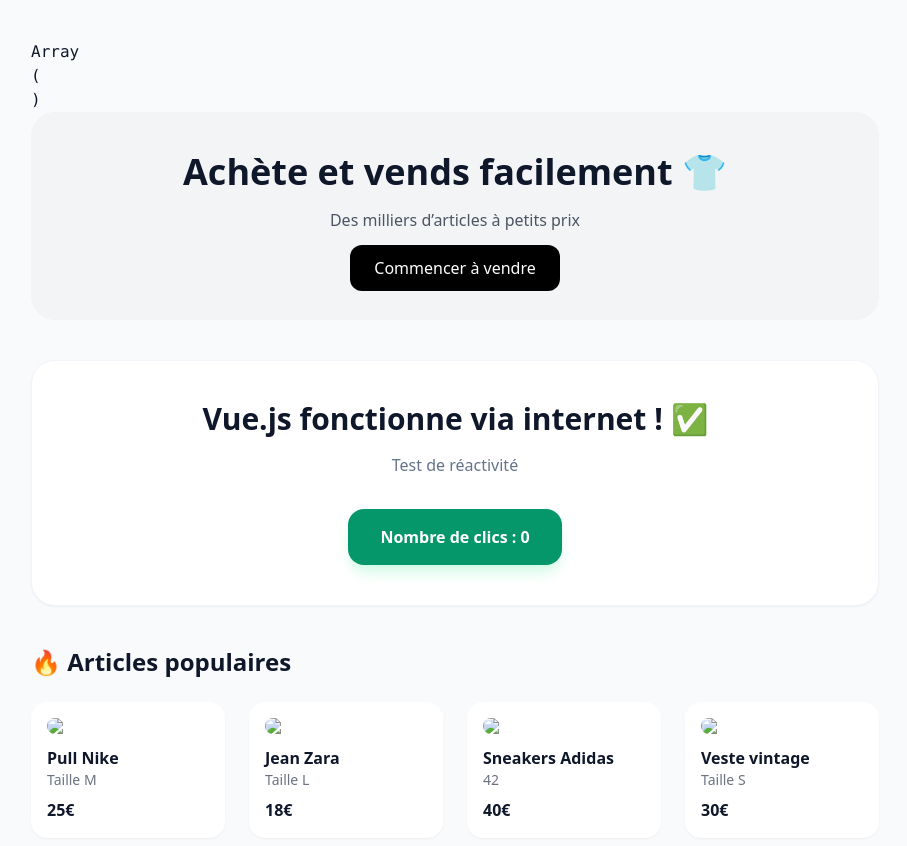
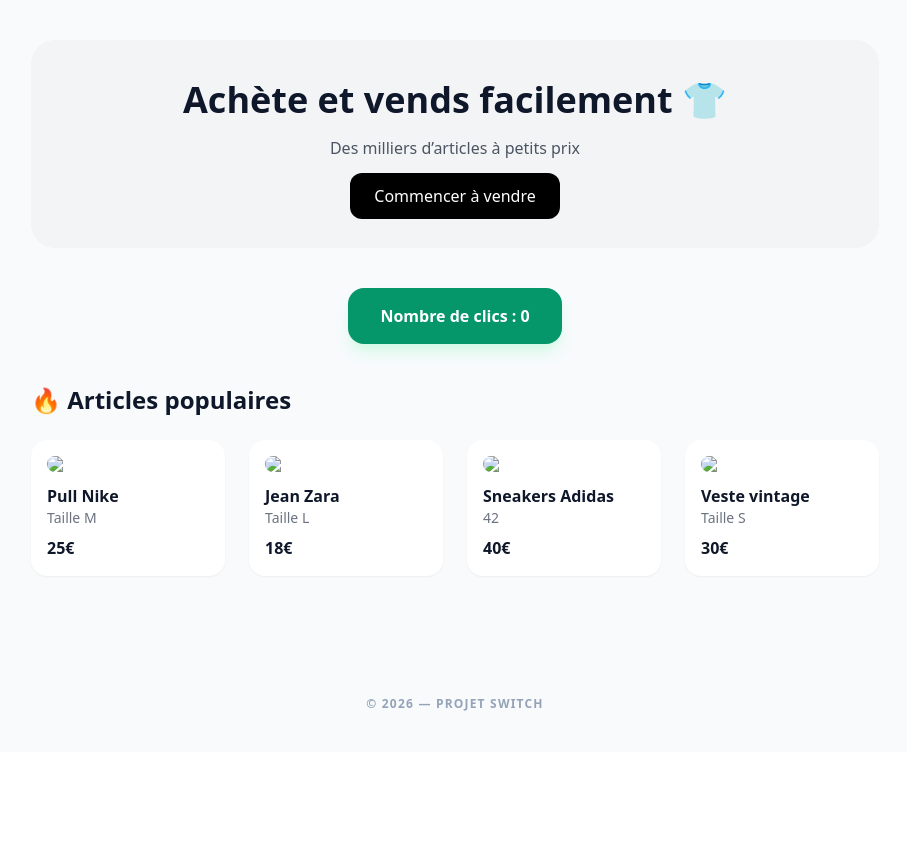
Before and after one commit to FlorianMeganck/Switch, a PHP site: page / in a window 1280 px wide. Shown: the part 65-911 px from the top of the page, without its empty margins (185-1092 px from the left). After the commit the page ends 776 px from the top, so only its background shows below. Run offline with PHP 8.4, Linux system fonts and the light colour scheme; some libraries are stand-ins or nearby versions.

Commit message:
page d'accueil

```diff
--- a/index.php
+++ b/index.php
@@ -1,5 +1,4 @@
 <?php include 'includes/header.php'; ?>
-<pre><?php session_start(); print_r($_SESSION); ?></pre>
 
 <!-- HERO / BANNIÈRE -->
 <section class="bg-gray-100 p-10 rounded-3xl text-center mb-10">
@@ -10,11 +9,8 @@
     </a>
 </section>
 
-<!-- TON BOUTON (INTOUCHABLE) -->
-<div class="bg-white p-10 rounded-3xl shadow-sm border border-slate-100 text-center mb-10">
-    <h2 class="text-3xl font-black mb-4">{{ message }}</h2>
-    <p class="text-slate-500 mb-8">Test de réactivité</p>
-
+<!-- BOUTON (gardé sans le cadre) -->
+<div class="text-center mb-10">
     <button @click="compteur++"
         class="bg-emerald-600 text-white px-8 py-4 rounded-2xl font-black hover:bg-emerald-700 transition shadow-lg shadow-emerald-100">
         Nombre de clics : {{ compteur }}
```
